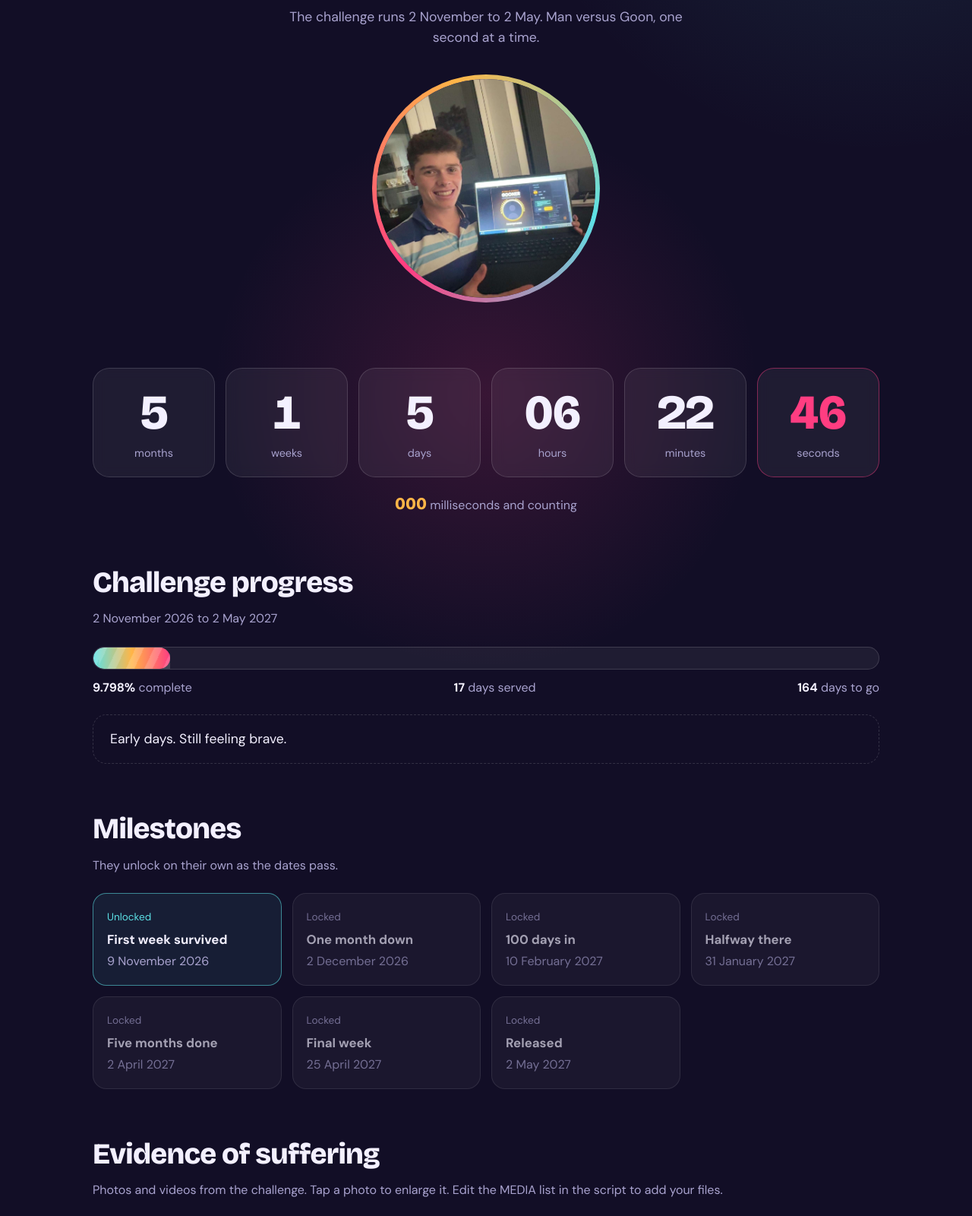
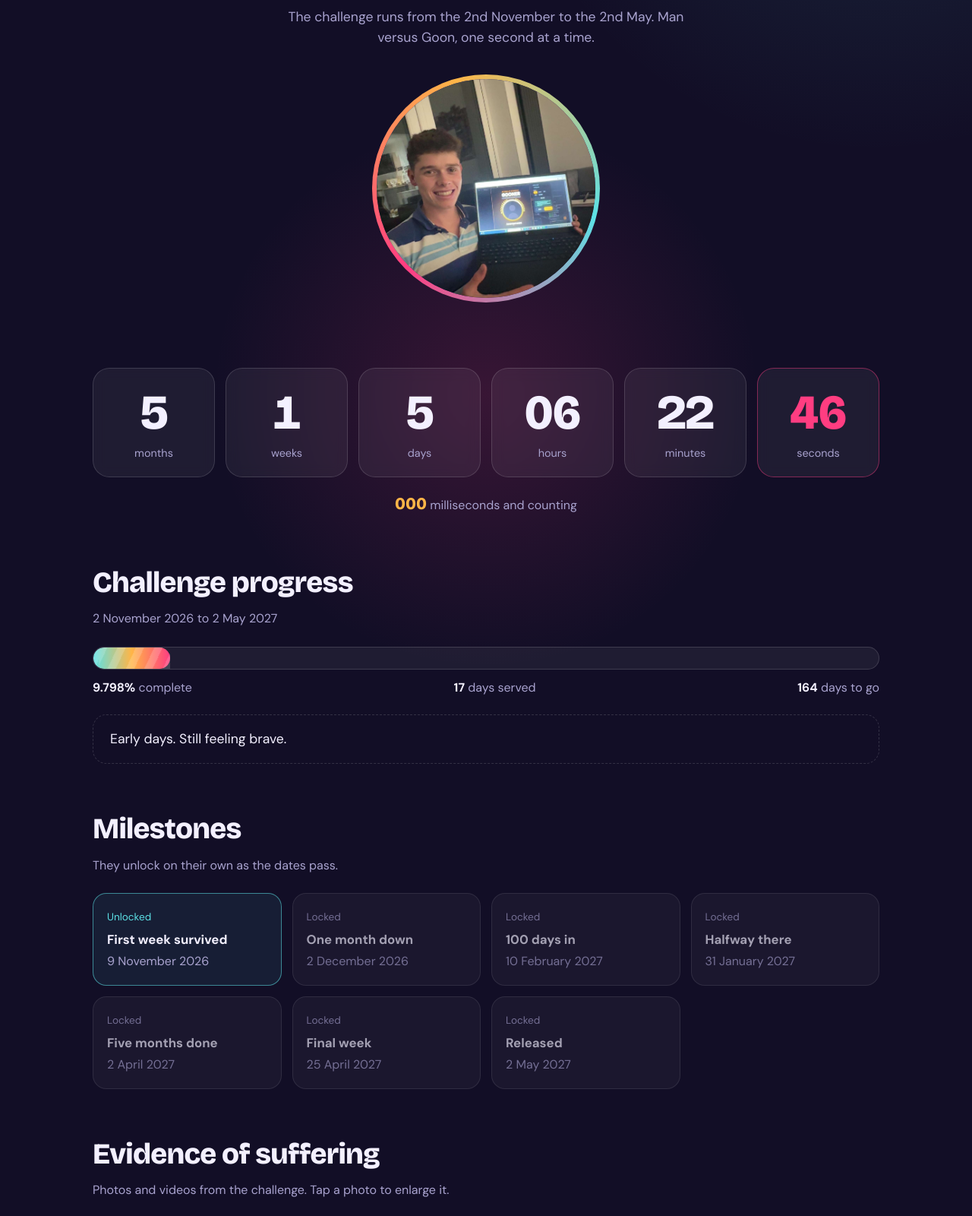
Before and after one commit to d2xta/willrabjohns.com, a plain HTML site: page index.html in a window 1280 px wide. Shown: the part 293-1893 px from the top of the page at 76% size. Drawn offline with nearby package versions, Linux system fonts and the light colour scheme.

Commit message:
Update site

```diff
--- a/index.html
+++ b/index.html
@@ -117,7 +117,7 @@ canvas#fx{position:fixed;inset:0;pointer-events:none;z-index:9}
   <div class="live"><span class="dot"></span><span id="liveText">Live tracker</span></div>
   <h1 id="title">Man <span class="vs">vs</span> <span class="strike">Goon</span></h1>
   <p class="release" id="release">Release in <b id="titleBig">…</b></p>
-  <p class="sub" id="sub">The challenge runs 2 November to 2 May. Man versus Goon, one second at a time.</p>
+  <p class="sub" id="sub">The challenge runs from the 2nd November to the 2nd May. Man versus Goon, one second at a time.</p>
   <div class="hero-photo"><div class="ph"><img src="gooner_john.JPG" alt="" onerror="this.remove()"><span>Add hero.jpg</span></div></div>
 </header>
 
@@ -141,7 +141,7 @@ canvas#fx{position:fixed;inset:0;pointer-events:none;z-index:9}
 
   <section>
     <h2>Evidence of suffering</h2>
-    <p class="note">Photos and videos from the challenge. Tap a photo to enlarge it. Edit the MEDIA list in the script to add your files.</p>
+    <p class="note">Photos and videos from the challenge. Tap a photo to enlarge it.</p>
     <div class="gallery" id="gallery"></div>
   </section>
 </main>
```
